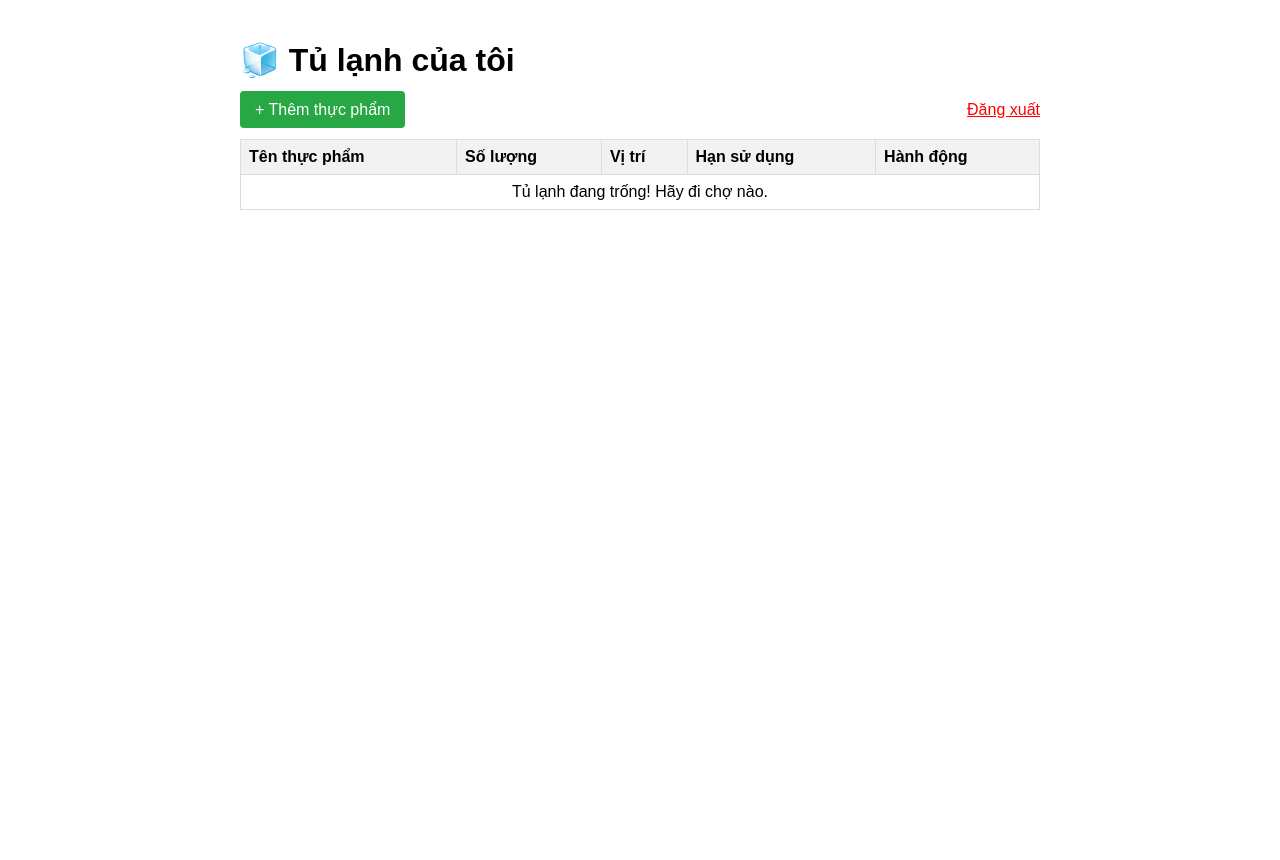
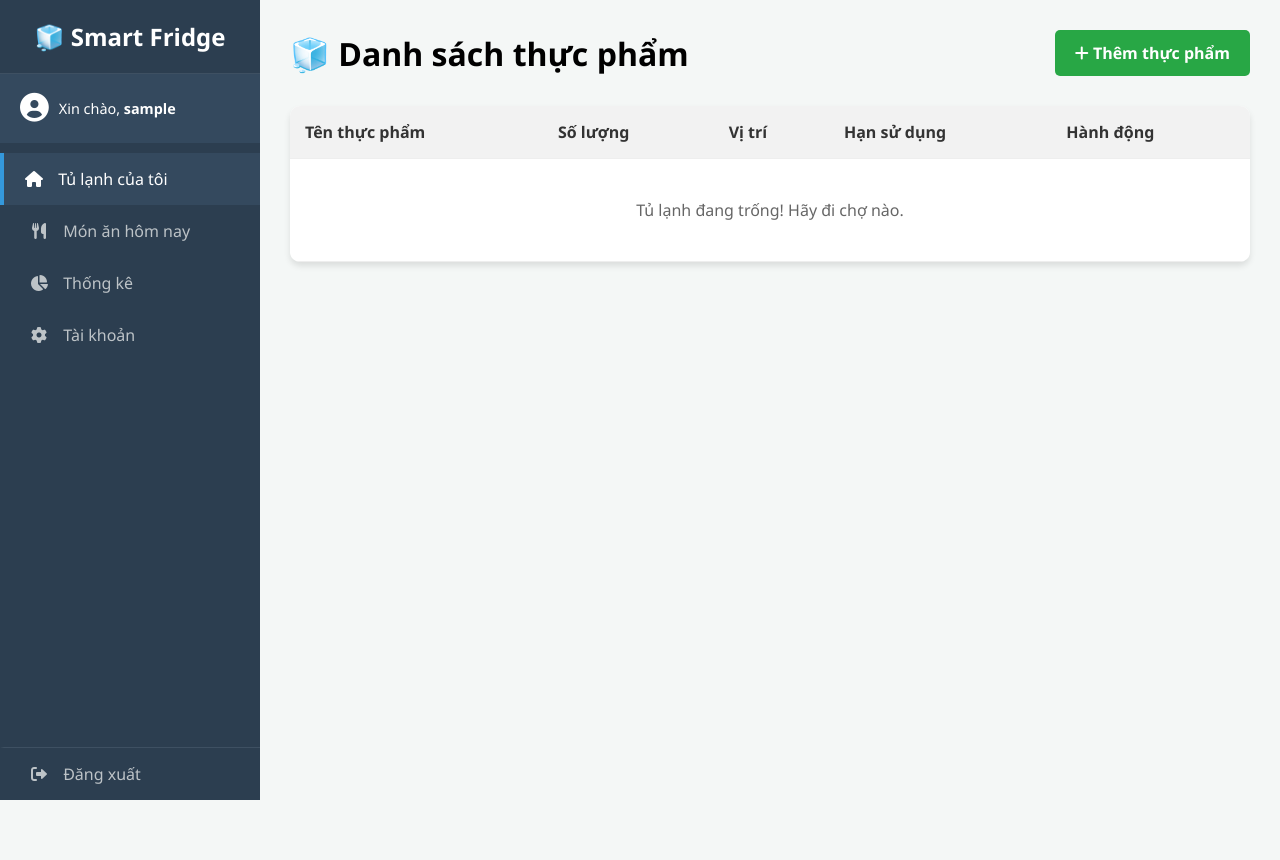
Before and after one commit to nguyenmaihi/projectI, a Flask app: page / in a window 1280 px wide. Before the commit the page ends 210 px from the top, so only its background shows below. Run offline with Flask 3, Linux system fonts and the light colour scheme; the visitor is signed in with stand-in values (Sample User, id 1); data that the repository does not hold is empty.

Commit message:
ui: sidebar, feat:goi y mon an

```diff
--- a/app.py
+++ b/app.py
@@ -1,7 +1,7 @@
 
 from flask import Flask, render_template, url_for, flash, redirect, request, session
 from extensions import db, bcrypt  # <-- Import từ file extensions
-from models import User, Food # <-- Import Model User (bây giờ đã an toàn)
+from models import User, Food, Recipe # <-- Import Model User (bây giờ đã an toàn)
 from datetime import datetime, date
 app = Flask(__name__)
 
@@ -199,6 +199,64 @@ def edit_food(id):
     # Nếu là GET: Hiển thị form với dữ liệu cũ
     return render_template('food/edit_food.html', food=food)
 
+@app.route('/init_recipes')
+def init_recipes():
+    recipes = [
+        Recipe(name="Trứng chiên hành lá", ingredients_list="Trứng gà, Hành lá, Nước mắm", instructions="Đập trứng, cắt hành, đánh tan rồi chiên vàng."),
+        Recipe(name="Canh cà chua trứng", ingredients_list="Trứng gà, Cà chua, Hành lá", instructions="Phi thơm hành, xào cà chua, thêm nước sôi và đổ trứng vào."),
+        Recipe(name="Sữa ngũ cốc", ingredients_list="Sữa tươi, Ngũ cốc", instructions="Cho ngũ cốc vào bát, đổ sữa tươi vào và thưởng thức."),
+        Recipe(name="Bánh mỳ ốp la", ingredients_list="Bánh mỳ, Trứng gà", instructions="Chiên trứng ốp la, ăn kèm với bánh mỳ."),
+        Recipe(name="Salad cà chua xà lách", ingredients_list="Cà chua, Xà lách, Dầu ăn", instructions="Thái lát các nguyên liệu và trộn với dầu giấm."),
+        # Bạn hãy thêm tiếp cho đủ 10-15 món tương tự...
+    ]
+    try:
+        db.session.add_all(recipes)
+        db.session.commit()
+        return "Đã tạo 15 công thức mẫu thành công!"
+    except:
+        return "Dữ liệu đã tồn tại hoặc có lỗi."
+
+@app.route('/suggest')
+def suggest():
+    if 'user_id' not in session:
+        return redirect(url_for('login'))
+
+    # 1. Lấy thực phẩm trong tủ
+    user_foods = Food.query.filter_by(user_id=session['user_id']).all()
+
+    # ✅ PHẢI CÓ DÒNG NÀY: Khai báo biến fridge_items
+    fridge_items = [f.name.lower().strip() for f in user_foods]
+
+    # 2. Lấy tất cả công thức
+    all_recipes = Recipe.query.all()
+    suggestions = []
+
+    # 3. Logic Matching
+    for recipe in all_recipes:
+        # Tách chuỗi nguyên liệu trong DB thành danh sách
+        recipe_ingredients = [i.strip().lower() for i in recipe.ingredients_list.split(',')]
+
+        matches = []
+        for need in recipe_ingredients:
+            # So sánh tương đối: "trứng" có nằm trong "trứng gà" không?
+            if any(item in need or need in item for item in fridge_items):
+                matches.append(need)
+
+        total_needed = len(recipe_ingredients)
+        if total_needed > 0:
+            score = int((len(matches) / total_needed) * 100)
+            if score > 0:
+                suggestions.append({
+                    'info': recipe,
+                    'score': score,
+                    'matches': matches,
+                    'missing': set(recipe_ingredients) - set(matches)
+                })
+
+    # Sắp xếp theo điểm khớp
+    suggestions.sort(key=lambda x: x['score'], reverse=True)
+
+    return render_template('food/suggest.html', suggestions=suggestions)
 # --- Chạy App ---
 if __name__ == '__main__':
     # Tạo bảng CSDL tự động nếu chưa có (chạy 1 lần đầu)
--- /dev/null
+++ b/templates/base.html
@@ -0,0 +1,148 @@
+<!DOCTYPE html>
+<html lang="vi">
+<head>
+    <meta charset="UTF-8">
+    <meta name="viewport" content="width=device-width, initial-scale=1.0">
+    <title>Smart Fridge - Quản lý tủ lạnh</title>
+    <link rel="stylesheet" href="https://cdnjs.cloudflare.com/ajax/libs/font-awesome/6.0.0/css/all.min.css">
+    <style>
+    /* Trạng thái mặc định của nav-item */
+.nav-item {
+    display: block;
+    padding: 15px 25px;
+    color: #bdc3c7;
+    text-decoration: none;
+    transition: 0.1s;
+    border-left: 4px solid transparent; /* Vạch màu mặc định là trong suốt */
+}
+
+/* Khi di chuột vào HOẶC khi có class .active */
+.nav-item:hover, .nav-item.active {
+    background-color: var(--hover-color);
+    color: white;
+    border-left: 4px solid var(--accent-color); /* Hiện vạch màu xanh dương */
+    padding-left: 20px;
+}
+        :root {
+            --sidebar-width: 260px;
+            --primary-color: #2c3e50;
+            --hover-color: #34495e;
+            --accent-color: #3498db;
+        }
+
+        body {
+            margin: 0;
+            display: flex;
+            font-family: 'Segoe UI', sans-serif;
+            background-color: #f4f7f6;
+        }
+
+        /* Sidebar bên trái */
+        .sidebar {
+            width: var(--sidebar-width);
+            height: 100vh;
+            background-color: var(--primary-color);
+            color: white;
+            position: fixed;
+            display: flex;
+            flex-direction: column;
+        }
+
+        .sidebar-header {
+            padding: 20px;
+            text-align: center;
+            font-size: 1.5em;
+            font-weight: bold;
+            border-bottom: 1px solid #3e5062;
+        }
+
+        .user-info {
+            padding: 20px;
+            background-color: var(--hover-color);
+            font-size: 0.9em;
+            display: flex;
+            align-items: center;
+            gap: 10px;
+        }
+
+        .nav-links {
+            flex-grow: 1;
+            padding: 10px 0;
+        }
+
+        .nav-item {
+            display: block;
+            padding: 15px 25px;
+            color: #bdc3c7;
+            text-decoration: none;
+            transition: 0.3s;
+        }
+
+        .nav-item:hover, .nav-item.active {
+            background-color: var(--hover-color);
+            color: white;
+            border-left: 4px solid var(--accent-color);
+        }
+
+        .nav-item i { margin-right: 10px; width: 20px; text-align: center; }
+
+        /* Vùng nội dung bên phải */
+        .main-content {
+            margin-left: var(--sidebar-width);
+            flex-grow: 1;
+            padding: 30px;
+            min-height: 100vh;
+        }
+
+        /* Responsive */
+        @media (max-width: 768px) {
+            .sidebar { width: 70px; }
+            .sidebar span, .sidebar-header, .user-info { display: none; }
+            .main-content { margin-left: 70px; }
+        }
+    </style>
+</head>
+<body>
+
+    <div class="sidebar">
+        <div class="sidebar-header">
+            🧊 Smart Fridge
+        </div>
+
+        <div class="user-info">
+            <i class="fas fa-user-circle fa-2x"></i>
+            <span>Xin chào, <strong>{{ session['username'] }}</strong></span>
+        </div>
+
+        <nav class="nav-links">
+    <a href="{{ url_for('home') }}"
+       class="nav-item {% if request.endpoint == 'home' %}active{% endif %}">
+        <i class="fas fa-home"></i> <span>Tủ lạnh của tôi</span>
+    </a>
+
+    <a href="{{ url_for('suggest') }}"
+       class="nav-item {% if request.endpoint == 'suggest' %}active{% endif %}">
+        <i class="fas fa-utensils"></i> <span>Món ăn hôm nay</span>
+    </a>
+
+    <a href="#" class="nav-item {% if request.endpoint == 'statistics' %}active{% endif %}">
+        <i class="fas fa-chart-pie"></i> <span>Thống kê</span>
+    </a>
+
+    <a href="#" class="nav-item {% if request.endpoint == 'account' %}active{% endif %}">
+        <i class="fas fa-cog"></i> <span>Tài khoản</span>
+    </a>
+</nav>
+
+        <a href="{{ url_for('logout') }}" class="nav-item" style="border-top: 1px solid #3e5062;">
+            <i class="fas fa-sign-out-alt"></i> <span>Đăng xuất</span>
+        </a>
+    </div>
+
+    <div class="main-content">
+        {% block content %}
+        {% endblock %}
+    </div>
+
+</body>
+</html>
--- a/templates/index.html
+++ b/templates/index.html
@@ -1,38 +1,25 @@
-<!DOCTYPE html>
-<html lang="vi">
-<head>
-    <meta charset="UTF-8">
-    <title>Tủ lạnh thông minh</title>
-    <style>
-        body { font-family: sans-serif; padding: 20px; max-width: 800px; margin: 0 auto; }
-        table { width: 100%; border-collapse: collapse; margin-top: 20px; }
-        th, td { border: 1px solid #ddd; padding: 8px; text-align: left; }
-        th { background-color: #f2f2f2; }
-        .btn { padding: 5px 10px; text-decoration: none; border-radius: 4px; color: white; font-size: 14px; }
-        .btn-add { background-color: #28a745; font-size: 16px; padding: 10px 15px; }
-        .btn-edit { background-color: #ffc107; color: black; }
-        .btn-delete { background-color: #dc3545; }
-        .alert { padding: 10px; margin-bottom: 15px; border-radius: 4px; border: 1px solid transparent; }
-        .alert-success { color: #155724; background-color: #d4edda; border-color: #c3e6cb; }
-    </style>
-</head>
-<body>
-    <h1>🧊 Tủ lạnh của tôi</h1>
+{% extends "base.html" %}
 
-    {% with messages = get_flashed_messages(with_categories=true) %}
-        {% if messages %}
-            {% for category, message in messages %}
-                <div class="alert alert-{{ category }}">{{ message }}</div>
-            {% endfor %}
-        {% endif %}
-    {% endwith %}
+{% block title %}Trang chủ - Tủ lạnh của tôi{% endblock %}
 
-    <div style="margin-bottom: 15px;">
-        <a href="{{ url_for('add_food') }}" class="btn btn-add">+ Thêm thực phẩm</a>
-        <a href="{{ url_for('logout') }}" style="float: right; color: red;">Đăng xuất</a>
+{% block content %}
+<div style="display: flex; justify-content: space-between; align-items: center; margin-bottom: 30px;">
+    <h1 style="margin: 0;">🧊 Danh sách thực phẩm</h1>
+    <a href="{{ url_for('add_food') }}" style="background: #28a745; color: white; padding: 12px 20px; text-decoration: none; border-radius: 5px; font-weight: bold;">
+        <i class="fas fa-plus"></i> Thêm thực phẩm
+    </a>
 </div>
 
-    <table>
+<style>
+    .food-table { width: 100%; border-collapse: collapse; background: white; border-radius: 10px; overflow: hidden; box-shadow: 0 4px 6px rgba(0,0,0,0.1); }
+    .food-table th, .food-table td { padding: 15px; text-align: left; border-bottom: 1px solid #eee; }
+    .food-table th { background: #f2f2f2; font-weight: bold; color: #333; }
+    .btn-action { padding: 6px 12px; text-decoration: none; border-radius: 4px; font-size: 13px; margin-right: 5px; }
+    .btn-edit { background: #ffc107; color: #000; }
+    .btn-delete { background: #dc3545; color: #fff; }
+</style>
+
+<table class="food-table">
     <thead>
         <tr>
             <th>Tên thực phẩm</th>
@@ -45,7 +32,7 @@
     <tbody>
         {% for food in foods %}
         <tr>
-                <td>{{ food.name }}</td>
+            <td><strong>{{ food.name }}</strong></td>
             <td>
                 {% if food.unit in ['Quả', 'Hộp', 'Cái', 'Chai', 'Gói'] %}
                     {{ food.quantity | int }}
@@ -56,47 +43,33 @@
                         {{ food.quantity }}
                     {% endif %}
                 {% endif %}
-
                 {{ food.unit }}
             </td>
-                <td>{{ food.location }}</td>
+            <td><i class="fas fa-location-dot" style="color: #999;"></i> {{ food.location }}</td>
             <td>
                 {% set days_left = (food.expiration_date - today).days %}
                 {% if days_left > 3 %}
-                        <span style="color: #28a745; font-weight: bold;">
-                            Còn {{ days_left }} ngày
-                        </span>
+                    <span style="color: #28a745; font-weight: bold;">Còn {{ days_left }} ngày</span>
                 {% elif days_left > 0 %}
-                        <span style="color: #fd7e14; font-weight: bold;">
-                            Chỉ còn {{ days_left }} ngày
-                        </span>
+                    <span style="color: #fd7e14; font-weight: bold;">Chỉ còn {{ days_left }} ngày</span>
                 {% elif days_left == 0 %}
-                        <span style="color: #dc3545; font-weight: bold; text-transform: uppercase;">
-                            Hết hạn hôm nay!
-                        </span>
+                    <span style="color: #dc3545; font-weight: bold;">HẾT HẠN HÔM NAY!</span>
                 {% else %}
-                        <span style="color: gray; font-style: italic;">
-                            Quá hạn {{ days_left | abs }} ngày
-                        </span>
+                    <span style="color: gray; font-style: italic;">Quá hạn {{ days_left | abs }} ngày</span>
                 {% endif %}
-
-                    <div style="font-size: 0.85em; color: #666; margin-top: 4px;">
-                        ({{ food.expiration_date.strftime('%d/%m') }})
-                    </div>
+                <div style="font-size: 0.8em; color: #999;">({{ food.expiration_date.strftime('%d/%m/%Y') }})</div>
             </td>
             <td>
-                    <a href="{{ url_for('edit_food', id=food.id) }}" class="btn btn-edit">Sửa</a>
-
-                    <a href="{{ url_for('delete_food', id=food.id) }}" class="btn btn-delete"
+                <a href="{{ url_for('edit_food', id=food.id) }}" class="btn-action btn-edit">Sửa</a>
+                <a href="{{ url_for('delete_food', id=food.id) }}" class="btn-action btn-delete"
                    onclick="return confirm('Bạn chắc chắn muốn xóa {{ food.name }}?');">Xóa</a>
             </td>
         </tr>
         {% else %}
         <tr>
-                <td colspan="5" style="text-align: center;">Tủ lạnh đang trống! Hãy đi chợ nào.</td>
+            <td colspan="5" style="text-align: center; color: #666; padding: 40px;">Tủ lạnh đang trống! Hãy đi chợ nào.</td>
         </tr>
         {% endfor %}
     </tbody>
 </table>
-</body>
-</html>
+{% endblock %}
```
Also changed, not shown: templates/food/suggest.html (added, +103 -0 lines), templates/layout.html (deleted). Lines whose indentation alone changed are shown as unchanged.
